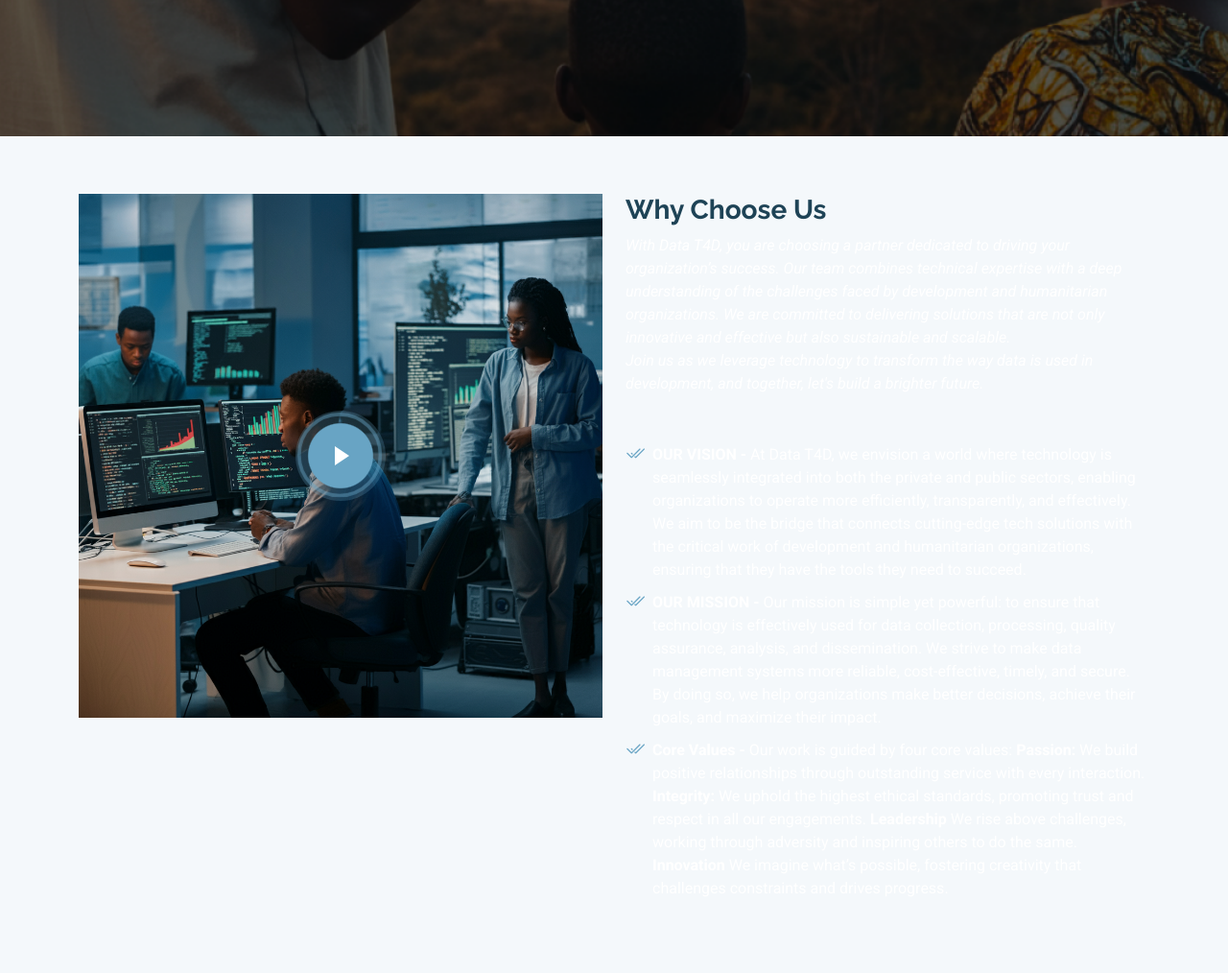
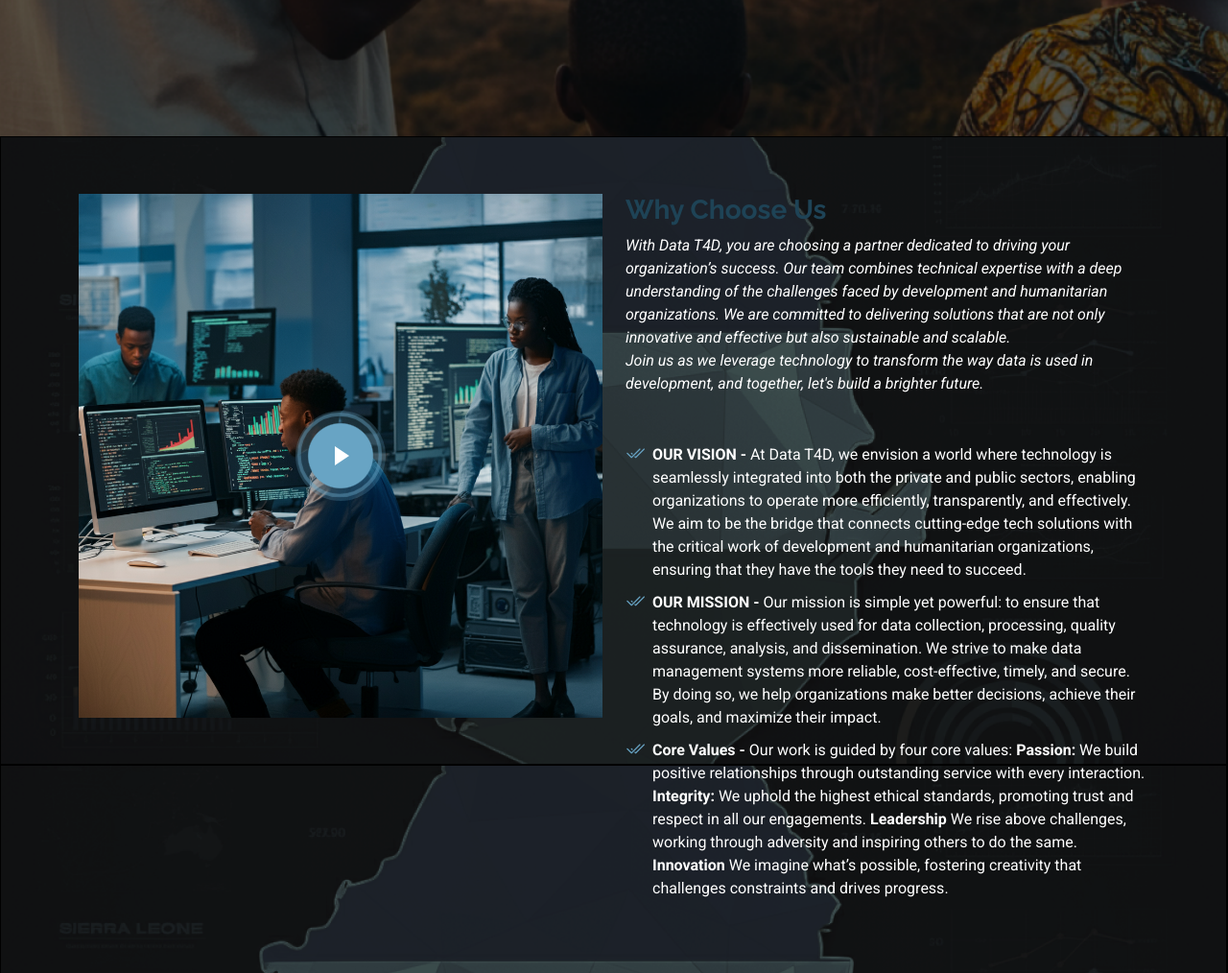
Before and after one commit to Tejan1/datatech4dev.org, a plain HTML site: page index.html in a window 1280 px wide. Shown: the part 658-1672 px from the top of the page at 96% size. Drawn offline with Linux system fonts and the light colour scheme; the site is published under a folder, as on GitHub Pages, so addresses that start at the root find nothing.

Commit message:
Update index.html

```diff
--- a/index.html
+++ b/index.html
@@ -126,7 +126,7 @@
 
 
     <!-- About Section -->
-    <section id="about" class="about section light-background" style="background-image: url(/assets/img/aboutbackground.png); color: white;" >
+    <section id="about" class="about section light-background" style="background-image: url(assets/img/aboutbackground.png); color: white;" >
 
       <div class="container">
 
```
